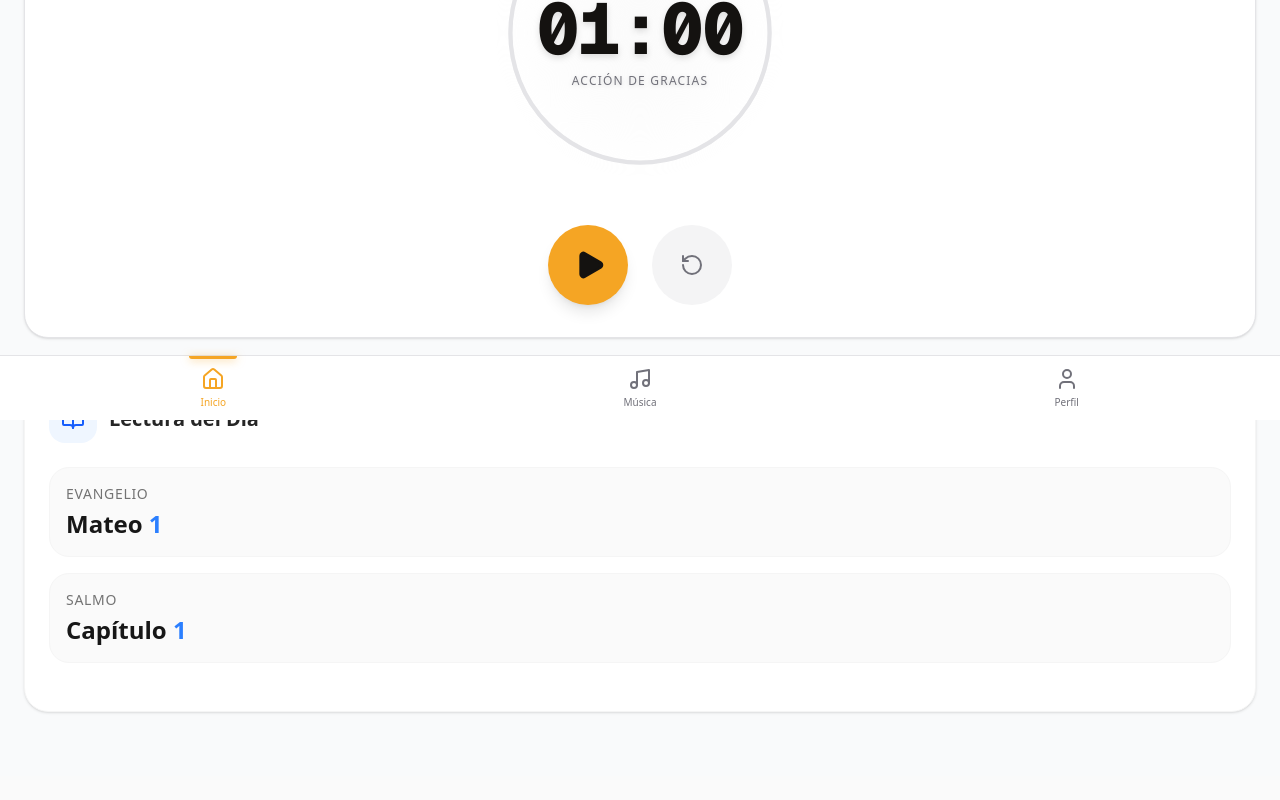
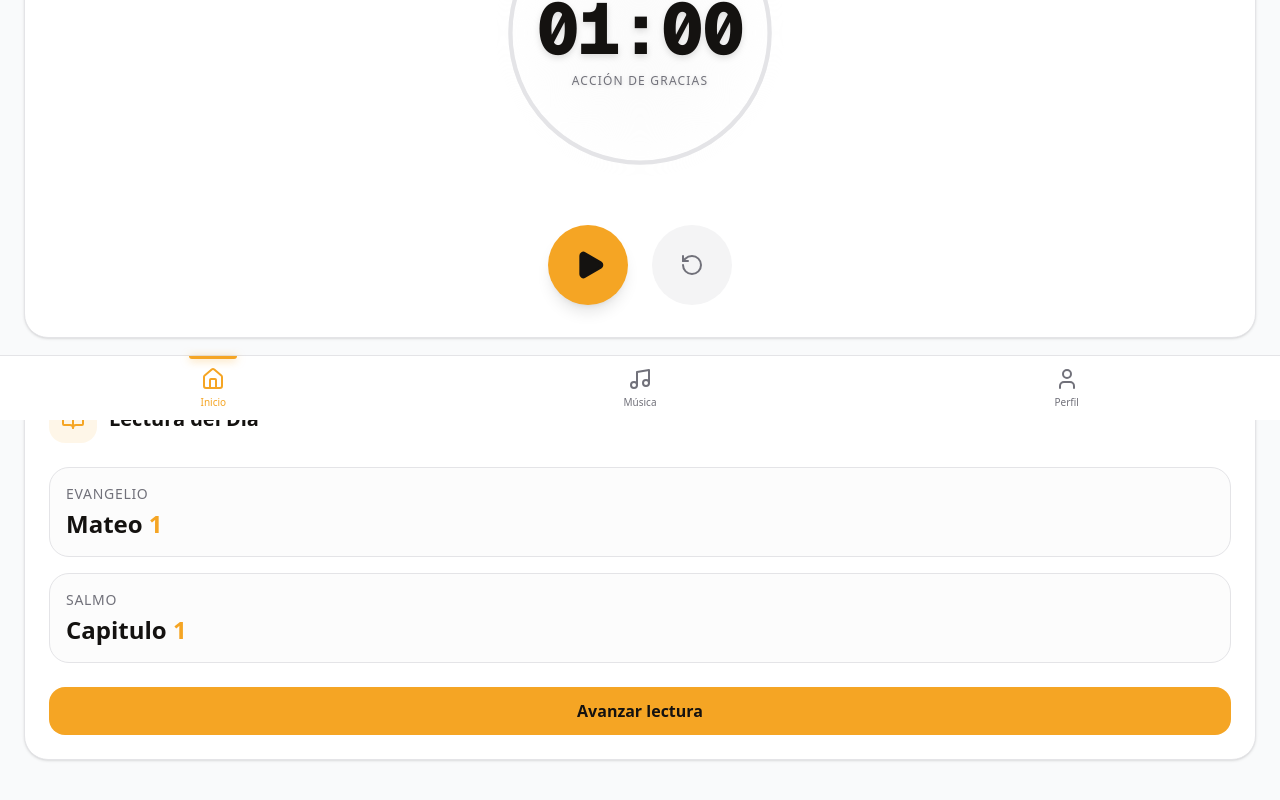
Before and after one commit to DaveCuc/pray-app, a Next.js app: page / in a window 1280 px wide. Shown: the part 380-1180 px from the top of the page. Built offline with nearby package versions, Linux system fonts and the light colour scheme.

Commit message:
feat: update styling and layout for Evangelio and UserCard components

```diff
--- a/app/_components/evangelio.tsx
+++ b/app/_components/evangelio.tsx
@@ -24,36 +24,36 @@ const Evangelio = ({ indiceLectura, avanzarLectura, isLoaded }: EvangelioProps)
   const lecturaSalmo = (indiceLectura % TOTAL_SALMOS) + 1;
 
   return (
-    <div className="bg-white dark:bg-neutral-900 rounded-3xl p-6 shadow-sm border border-neutral-100 dark:border-neutral-800">
+    <div className="bg-card rounded-3xl p-6 shadow-sm border border-border text-foreground">
       <div className="flex items-center gap-3 mb-6">
-        <div className="p-3 bg-blue-50 dark:bg-blue-900/20 rounded-xl text-blue-600 dark:text-blue-400">
+        <div className="p-3 bg-primary/10 rounded-xl text-primary">
           <BookOpen size={24} />
         </div>
-        <h3 className="text-xl font-bold text-neutral-800 dark:text-white">Lectura del Día</h3>
+        <h3 className="text-xl font-bold text-foreground">Lectura del Día</h3>
       </div>
 
       <div className="space-y-4 mb-6">
-        <div className="p-4 rounded-2xl bg-neutral-50 dark:bg-neutral-800/50 border border-neutral-100 dark:border-neutral-800">
-          <p className="text-sm font-medium text-neutral-500 dark:text-neutral-400 uppercase tracking-wider mb-1">Evangelio</p>
-          <p className="text-2xl font-bold text-neutral-900 dark:text-white">
-            {lecturaEvangelio.libro} <span className="text-blue-500">{lecturaEvangelio.capitulo}</span>
+        <div className="p-4 rounded-2xl bg-muted/30 border border-border">
+          <p className="text-sm font-medium text-muted-foreground uppercase tracking-wider mb-1">Evangelio</p>
+          <p className="text-2xl font-bold text-foreground">
+            {lecturaEvangelio.libro} <span className="text-primary">{lecturaEvangelio.capitulo}</span>
           </p>
         </div>
 
-        <div className="p-4 rounded-2xl bg-neutral-50 dark:bg-neutral-800/50 border border-neutral-100 dark:border-neutral-800">
-          <p className="text-sm font-medium text-neutral-500 dark:text-neutral-400 uppercase tracking-wider mb-1">Salmo</p>
-          <p className="text-2xl font-bold text-neutral-900 dark:text-white">
-            Capítulo <span className="text-blue-500">{lecturaSalmo}</span>
+        <div className="p-4 rounded-2xl bg-muted/30 border border-border">
+          <p className="text-sm font-medium text-muted-foreground uppercase tracking-wider mb-1">Salmo</p>
+          <p className="text-2xl font-bold text-foreground">
+            Capitulo <span className="text-primary">{lecturaSalmo}</span>
           </p>
         </div>
       </div>
 
-      {/* Botón manual opcional, por si el usuario quiere avanzar sin usar el reloj */}
+      {/* Boton manual opcional, por si el usuario quiere avanzar sin usar el reloj */}
       <button
         onClick={avanzarLectura}
-        className="hidden w-full py-3 rounded-xl bg-neutral-900 dark:bg-white text-white dark:text-black font-semibold hover:bg-neutral-800 dark:hover:bg-neutral-200 transition-colors"
+        className="w-full py-3 rounded-xl bg-primary text-primary-foreground font-semibold hover:opacity-90 hover:drop-shadow-[0_0_8px_rgba(245,165,36,0.3)] transition-all"
       >
-        Avanzar lectura manualmente
+        Avanzar lectura
       </button>
     </div>
   );
--- a/app/perfil/_components/UserCard.tsx
+++ b/app/perfil/_components/UserCard.tsx
@@ -7,28 +7,28 @@ export default function UserCard() {
   const { stats } = usePrayerProgress();
 
   return (
-    <section className="bg-white dark:bg-neutral-900 rounded-3xl p-6 shadow-sm border border-neutral-100 dark:border-neutral-800">
+    <section className="bg-card rounded-3xl p-6 shadow-sm border border-border text-foreground">
       <div className="flex items-center gap-4 mb-6">
-        <div className="w-16 h-16 rounded-full bg-neutral-100 dark:bg-neutral-800 flex items-center justify-center border-2 border-yellow-500">
-          <User size={32} className="text-neutral-500 dark:text-neutral-400" />
+        <div className="w-16 h-16 rounded-full bg-muted flex items-center justify-center border-2 border-primary">
+          <User size={32} className="text-muted-foreground" />
         </div>
         <div>
-          <h2 className="text-xl font-bold text-neutral-900 dark:text-white">Mi Perfil</h2>
-          <p className="text-sm text-neutral-500">Discípulo en oración</p>
+          <h2 className="text-xl font-bold text-foreground">Mi Perfil</h2>
+          <p className="text-sm text-muted-foreground">Discipulo en oracion</p>
         </div>
       </div>
 
       <div className="grid grid-cols-2 gap-4">
-        <div className="p-4 rounded-2xl bg-orange-50 dark:bg-orange-900/20 border border-orange-100 dark:border-orange-900/30 flex flex-col items-center justify-center">
-          <Flame size={24} className="text-orange-500 mb-2" />
-          <span className="text-2xl font-bold text-neutral-900 dark:text-white">{stats.currentStreak}</span>
-          <span className="text-xs text-neutral-500 uppercase tracking-wider font-medium">Días seguidos</span>
+        <div className="p-4 rounded-2xl bg-primary/5 border border-border flex flex-col items-center justify-center">
+          <Flame size={24} className="text-primary mb-2" />
+          <span className="text-2xl font-bold text-primary">{stats.currentStreak}</span>
+          <span className="text-xs text-muted-foreground uppercase tracking-wider font-medium">Dias seguidos</span>
         </div>
 
-        <div className="p-4 rounded-2xl bg-blue-50 dark:bg-blue-900/20 border border-blue-100 dark:border-blue-900/30 flex flex-col items-center justify-center">
-          <CalendarDays size={24} className="text-blue-500 mb-2" />
-          <span className="text-2xl font-bold text-neutral-900 dark:text-white">{stats.totalDays}</span>
-          <span className="text-xs text-neutral-500 uppercase tracking-wider font-medium">Total de días</span>
+        <div className="p-4 rounded-2xl bg-muted/30 border border-border flex flex-col items-center justify-center">
+          <CalendarDays size={24} className="text-primary mb-2" />
+          <span className="text-2xl font-bold text-primary">{stats.totalDays}</span>
+          <span className="text-xs text-muted-foreground uppercase tracking-wider font-medium">Total de dias</span>
         </div>
       </div>
     </section>
--- a/hooks/usePrayerProgress.ts
+++ b/hooks/usePrayerProgress.ts
@@ -4,6 +4,7 @@ import { useState, useEffect } from 'react';
 export function usePrayerProgress() {
   const [stats, setStats] = useState({
     currentStreak: 0,
+    totalDays: 0,
     lastDate: '',
     completedToday: false
   });
@@ -26,6 +27,7 @@ export function usePrayerProgress() {
 
       setStats({
         ...data,
+        totalDays: data.totalDays ?? data.currentStreak ?? 0,
         completedToday: data.lastDate === today
       });
     }
@@ -36,6 +38,7 @@ export function usePrayerProgress() {
     const newStats = {
       ...stats,
       currentStreak: stats.completedToday ? stats.currentStreak : stats.currentStreak + 1,
+      totalDays: stats.completedToday ? stats.totalDays : stats.totalDays + 1,
       lastDate: today,
       completedToday: true
     };
```
